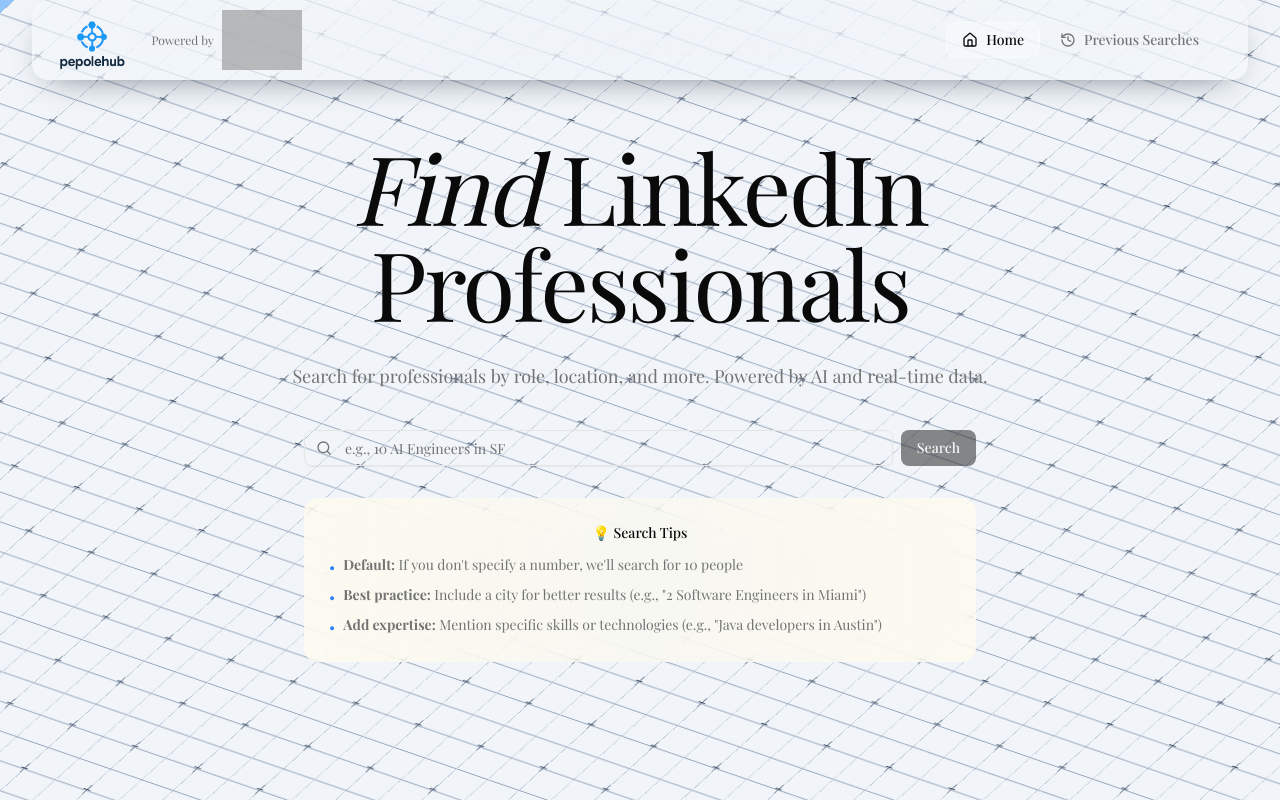
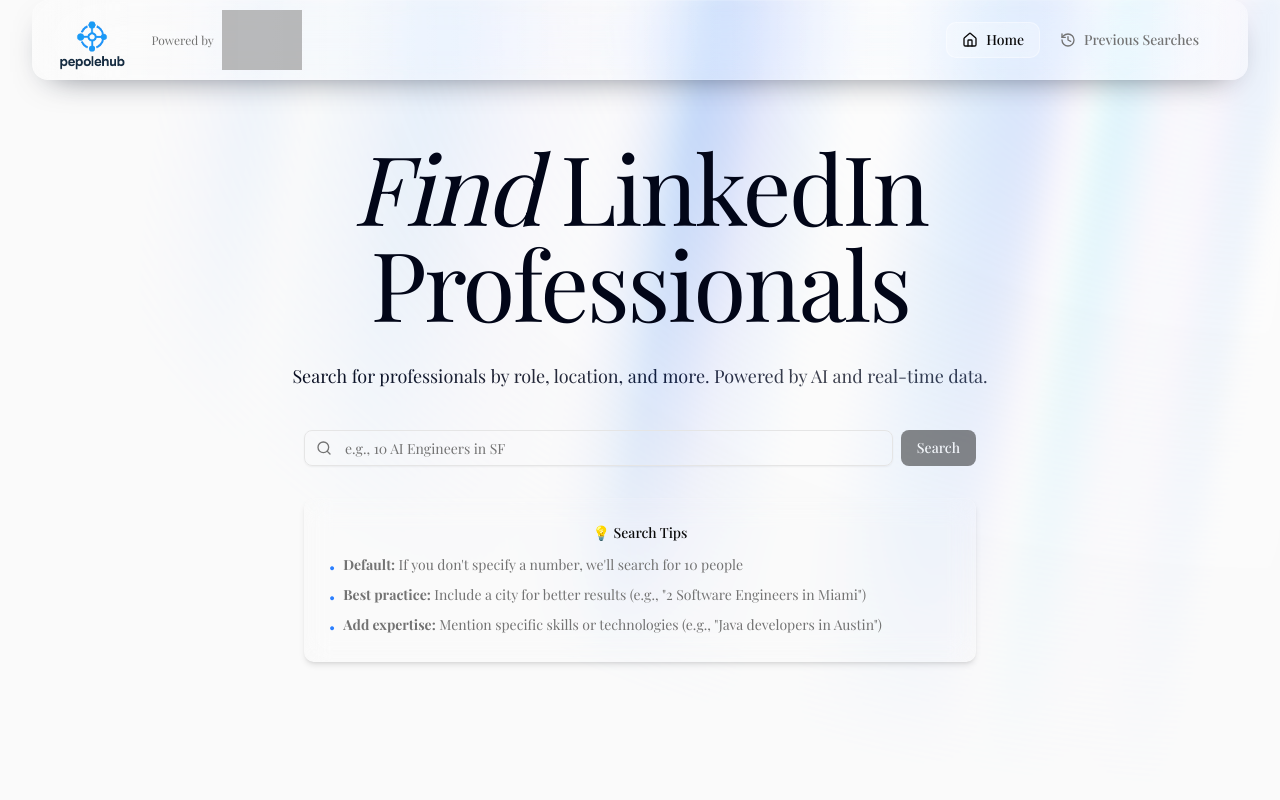
Before and after one commit to magicdevstar/pepole-hub, a Next.js app: page / in a window 1280 px wide. Built offline with nearby package versions, Linux system fonts and the light colour scheme; grey boxes are pictures that could not be loaded.

Commit message:
fix background

```diff
--- a/src/app/globals.css
+++ b/src/app/globals.css
@@ -41,6 +41,15 @@
   --radius-md: calc(var(--radius) - 2px);
   --radius-lg: var(--radius);
   --radius-xl: calc(var(--radius) + 4px);
+  --animate-aurora: aurora 60s linear infinite;
+  @keyframes aurora {
+  from {
+    backgroundPosition: 50% 50%, 50% 50%;
+    }
+  to {
+    backgroundPosition: 350% 50%, 350% 50%;
+    }
+  }
 }
 
 :root {
--- a/src/app/page.tsx
+++ b/src/app/page.tsx
@@ -2,7 +2,7 @@
 
 import { useRouter } from "next/navigation";
 import { SearchBar } from "@/components/SearchBar";
-import { Boxes } from "@/components/ui/shadcn-io/background-boxes";
+import { AuroraBackground } from "@/components/ui/shadcn-io/aurora-background";
 
 export default function Home() {
   const router = useRouter();
@@ -12,11 +12,8 @@
   };
 
   return (
-    <div className="relative flex min-h-screen flex-col overflow-hidden bg-slate-100">
-      <Boxes />
-      <div className="pointer-events-none absolute inset-0 bg-white-900 [mask-image:radial-gradient(circle,rgba(15,23,42,0)_0%,rgba(15,23,42,1)_65%)]" />
-      <main className="pointer-events-none relative z-20 flex flex-1 flex-col items-center justify-center px-4 py-24">
-        <div className="pointer-events-none mx-auto max-w-4xl text-center">
+    <AuroraBackground>
+      <div className="pointer-events-none mx-auto max-w-4xl text-center px-4">
         <div className="floating">
           <h1 className="relative text-2xl font-light tracking-tight sm:text-6xl md:text-7xl lg:text-8xl letter-spacing-tight text-shadow-deep">
             <span className="animated-gradient inline-block">
@@ -25,7 +22,7 @@
           </h1>
         </div>
 
-          <p className="mt-8 text-lg text-muted-foreground">
+        <p className="mt-8 text-lg ">
           Search for professionals by role, location, and more. Powered by AI and real-time data.
         </p>
 
@@ -34,7 +31,7 @@
         </div>
 
         <div className="pointer-events-auto mt-8 mx-auto max-w-2xl">
-            <div className="relative overflow-hidden rounded-xl border border-white/10 bg-gradient-to-r from-background/80 via-background/60 to-background/80 backdrop-blur-xl p-6">
+          <div className="backdrop-blur-md backdrop-opacity-80 bg-white/5 border border-white/10 rounded-lg shadow-md p-6">
             <div className="relative z-10">
               <h3 className="text-sm font-medium text-foreground mb-3">💡 Search Tips</h3>
               <ul className="space-y-2 text-sm text-muted-foreground">
@@ -55,7 +52,6 @@
           </div>
         </div>
       </div>
-      </main>
-    </div>
+    </AuroraBackground>
   );
 }
--- a/src/components/FloatingOrbs.tsx
+++ /dev/null
@@ -1,78 +0,0 @@
-'use client';
-
-import { useRef } from 'react';
-import { Canvas, useFrame } from '@react-three/fiber';
-import { Torus, Cylinder } from '@react-three/drei';
-import * as THREE from 'three';
-
-function MagnifyingGlass({ position, speed }: { position: [number, number, number]; speed: number }) {
-  const groupRef = useRef<THREE.Group>(null);
-
-  useFrame((state) => {
-    if (!groupRef.current) return;
-
-    groupRef.current.rotation.z = state.clock.elapsedTime * speed * 0.3;
-    groupRef.current.position.y = position[1] + Math.sin(state.clock.elapsedTime * speed) * 0.5;
-    groupRef.current.position.x = position[0] + Math.cos(state.clock.elapsedTime * speed * 0.3) * 0.3;
-  });
-
-  return (
-    <group ref={groupRef} position={position} rotation={[0, 0, Math.PI / 4]}>
-      {/* Glass lens rim - blue metallic gradient */}
-      <Torus args={[0.8, 0.1, 16, 32]}>
-        <meshStandardMaterial
-          color="#2563eb"
-          metalness={1.0}
-          roughness={0.05}
-          emissive="#3b82f6"
-          emissiveIntensity={0.3}
-        />
-      </Torus>
-
-      {/* Glass lens */}
-      <mesh>
-        <circleGeometry args={[0.8, 32]} />
-        <meshPhysicalMaterial
-          color="#60a5fa"
-          transparent
-          opacity={0.3}
-          metalness={0.2}
-          roughness={0.1}
-          transmission={0.9}
-          thickness={0.5}
-        />
-      </mesh>
-
-      {/* Handle - blue metallic */}
-      <Cylinder args={[0.08, 0.08, 1.5, 16]} position={[0, -1.55, 0]} rotation={[0, 0, 0]}>
-        <meshStandardMaterial
-          color="#1d4ed8"
-          metalness={1.0}
-          roughness={0.1}
-          emissive="#2563eb"
-          emissiveIntensity={0.2}
-        />
-      </Cylinder>
-    </group>
-  );
-}
-
-export function FloatingOrbs() {
-  return (
-    <div className="absolute inset-0 -z-10 opacity-50">
-      <Canvas
-        camera={{ position: [0, 0, 10], fov: 50 }}
-        gl={{ alpha: true, antialias: true }}
-      >
-        <ambientLight intensity={0.5} />
-        <directionalLight position={[10, 10, 5]} intensity={1} />
-        <directionalLight position={[-10, -10, -5]} intensity={0.5} />
-        <pointLight position={[0, 0, 5]} intensity={0.8} color="#60a5fa" />
-
-        <MagnifyingGlass position={[-4, 1, 0]} speed={0.4} />
-        <MagnifyingGlass position={[4, -0.5, -2]} speed={0.6} />
-        <MagnifyingGlass position={[0, -2, -1]} speed={0.5} />
-      </Canvas>
-    </div>
-  );
-}
--- /dev/null
+++ b/src/components/ui/shadcn-io/aurora-background/index.tsx
@@ -0,0 +1,62 @@
+"use client";
+
+import { cn } from "@/lib/utils";
+import React, { ReactNode } from "react";
+
+interface AuroraBackgroundProps extends React.HTMLAttributes<HTMLDivElement> {
+  children: ReactNode;
+  showRadialGradient?: boolean;
+}
+
+export const AuroraBackground = ({
+  className,
+  children,
+  showRadialGradient = true,
+  ...props
+}: AuroraBackgroundProps) => {
+  return (
+    <main>
+      <div
+        className={cn(
+          "transition-bg relative flex h-[100vh] flex-col items-center justify-center bg-zinc-50 text-slate-950 dark:bg-zinc-900",
+          className,
+        )}
+        {...props}
+      >
+        <div
+          className="absolute inset-0 overflow-hidden"
+          style={
+            {
+              "--aurora":
+                "repeating-linear-gradient(100deg,#3b82f6_10%,#a5b4fc_15%,#93c5fd_20%,#ddd6fe_25%,#60a5fa_30%)",
+              "--dark-gradient":
+                "repeating-linear-gradient(100deg,#000_0%,#000_7%,transparent_10%,transparent_12%,#000_16%)",
+              "--white-gradient":
+                "repeating-linear-gradient(100deg,#fff_0%,#fff_7%,transparent_10%,transparent_12%,#fff_16%)",
+
+              "--blue-300": "#93c5fd",
+              "--blue-400": "#60a5fa",
+              "--blue-500": "#3b82f6",
+              "--indigo-300": "#a5b4fc",
+              "--violet-200": "#ddd6fe",
+              "--black": "#000",
+              "--white": "#fff",
+              "--transparent": "transparent",
+            } as React.CSSProperties
+          }
+        >
+          <div
+            //   I'm sorry but this is what peak developer performance looks like // trigger warning
+            className={cn(
+              `after:animate-aurora pointer-events-none absolute -inset-[10px] [background-image:var(--white-gradient),var(--aurora)] [background-size:300%,_200%] [background-position:50%_50%,50%_50%] opacity-50 blur-[10px] invert filter will-change-transform [--aurora:repeating-linear-gradient(100deg,var(--blue-500)_10%,var(--indigo-300)_15%,var(--blue-300)_20%,var(--violet-200)_25%,var(--blue-400)_30%)] [--dark-gradient:repeating-linear-gradient(100deg,var(--black)_0%,var(--black)_7%,var(--transparent)_10%,var(--transparent)_12%,var(--black)_16%)] [--white-gradient:repeating-linear-gradient(100deg,var(--white)_0%,var(--white)_7%,var(--transparent)_10%,var(--transparent)_12%,var(--white)_16%)] after:absolute after:inset-0 after:[background-image:var(--white-gradient),var(--aurora)] after:[background-size:200%,_100%] after:[background-attachment:fixed] after:mix-blend-difference after:content-[""] dark:[background-image:var(--dark-gradient),var(--aurora)] dark:invert-0 after:dark:[background-image:var(--dark-gradient),var(--aurora)]`,
+
+              showRadialGradient &&
+                `[mask-image:radial-gradient(ellipse_at_100%_0%,black_10%,var(--transparent)_70%)]`,
+            )}
+          ></div>
+        </div>
+        {children}
+      </div>
+    </main>
+  );
+};
```
Lines whose indentation alone changed are shown as unchanged.
